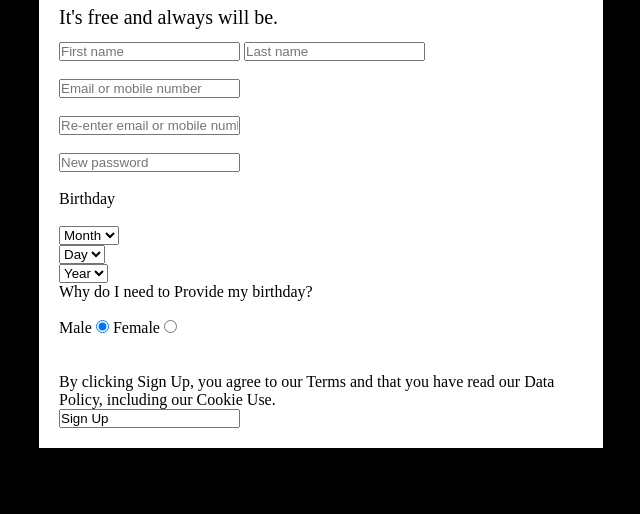
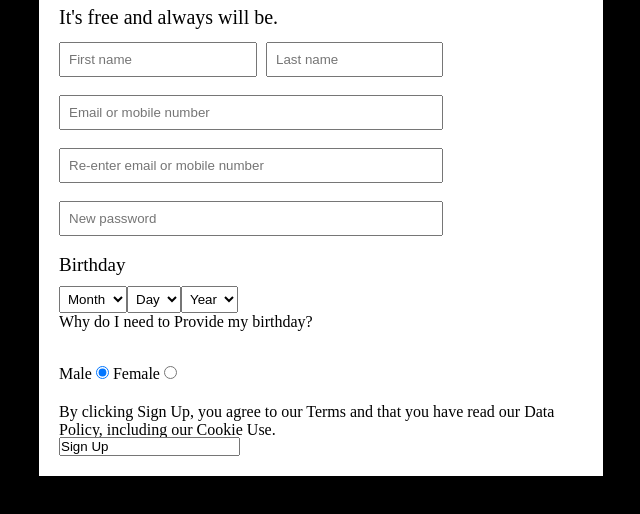
Before and after one commit to Amirullah8/Amirullah8.github.io, a plain HTML site: page latihan/testfb/index.html in a window 1280 px wide. Shown: the part 104-618 px from the top of the page, without its empty margins (319-959 px from the left). Drawn offline with Linux system fonts and the light colour scheme.

Commit message:
Update style.css

```diff
--- a/latihan/testfb/css/style.css
+++ b/latihan/testfb/css/style.css
@@ -28,3 +28,42 @@ body {
     padding: 20px;
     margin-top: -27px;
 }
+input#pasword {
+    width: 364px;
+    padding: 8px;
+}
+input#re-enter {
+    width: 364px;
+    padding: 8px;
+}
+input#email {
+    width: 364px;
+    padding: 8px;
+}
+input#last {
+    width: 157px;
+    padding: 8px;
+}
+input#nama {
+    padding: 8px;
+    width: 178px;
+    margin-right: 5px;
+}
+.birth {
+    font-size: 19px;
+    margin-bottom: -8px;
+}
+div#drop {
+    display: inline-flex;
+    padding: 0px;
+}
+select {
+    padding: 4px;
+}
+.radio {
+    margin-top: 16px;
+}
+p.ayat {
+    margin-top: -16px;
+    margin-bottom: -2px;
+}
```
